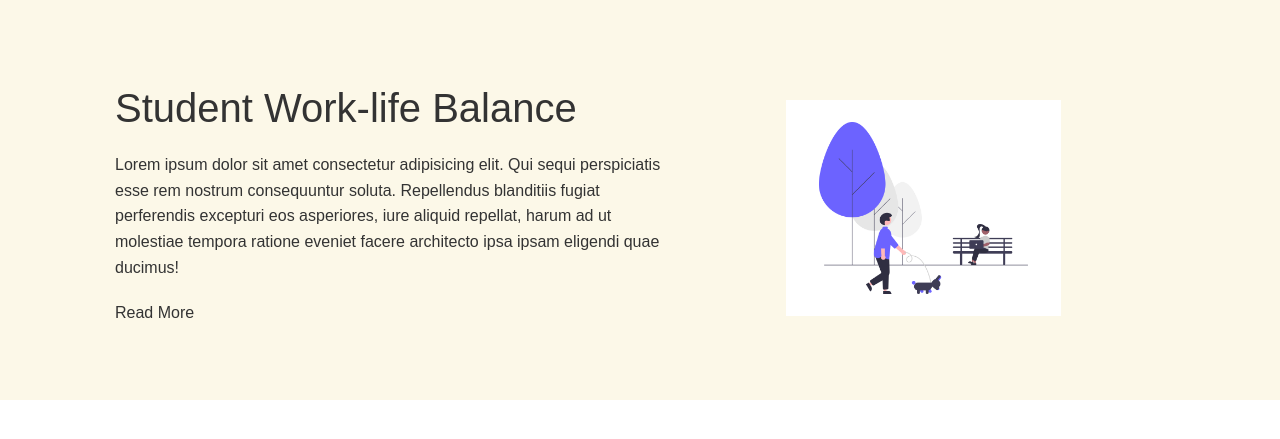
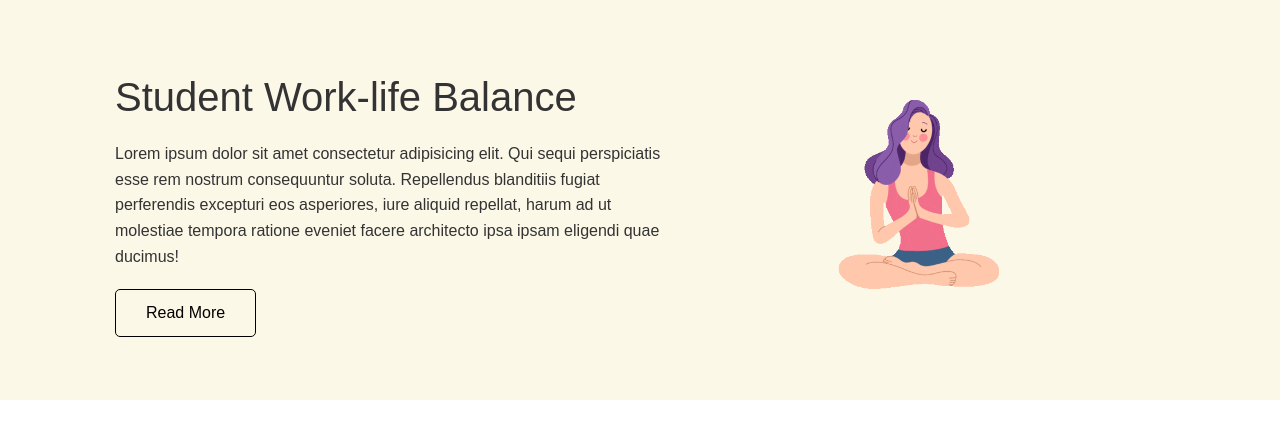
Before and after one commit to zhishan03/Encourance, a Flask app: page / in a window 1280 px wide. Shown: the part 70-509 px from the top of the page. Run offline with Flask 2, Linux system fonts and the light colour scheme.

Commit message:
updated front page

```diff
--- a/static/css/style.css
+++ b/static/css/style.css
@@ -85,7 +85,7 @@ img {
 }
 
 .showcase .showcase-picture {
-    height: 200px;
+    height: 300px;
     width: 60%;
     margin-left: 80px;
     border-radius: 10px;
@@ -114,3 +114,22 @@ img {
     align-items: center;
     height: 100%;
 }
+
+.btn {
+    display: inline-block;
+    padding: 10px 30px;
+    cursor: pointer;
+    background: var(--primary-color);
+    color: #000;
+    border: none;
+    border-radius: 5px;
+  }
+
+  .btn-outline {
+    background-color: transparent;
+    border: 1px #000 solid;
+  }
+
+  .btn:hover {
+    transform: scale(0.98);
+  }
--- a/templates/base.html
+++ b/templates/base.html
@@ -15,10 +15,10 @@
         <h1 class="logo">Mental Health</h1>
         <nav>
             <ul>
-                <li><a href="index.html">Home</a></li>
-                <li><a href="about.html">About Us</a></li>
-                <li><a href="quiz.html">Quiz</a></li>
-                <li><a href="tip.html">Tips</a></li>
+                <li><a href="index">Home</a></li>
+                <li><a href="about">About Us</a></li>
+                <li><a href="quiz">Quiz</a></li>
+                <li><a href="tip">Tips</a></li>
             </ul>
         </nav>
     </div>
--- a/templates/index.html
+++ b/templates/index.html
@@ -19,7 +19,7 @@
             <a href="about.html" class="btn btn-outline">Read More</a>
         </div>
         <div class="showcase-picture">
-            <img src="/static/relax.png" alt="relax">
+            <img src="/static/relax.gif" alt="relax">
         </div>
     </div>
 </section>
```
Also changed, not shown: static/relax.gif (added), static/relax.png (deleted).
